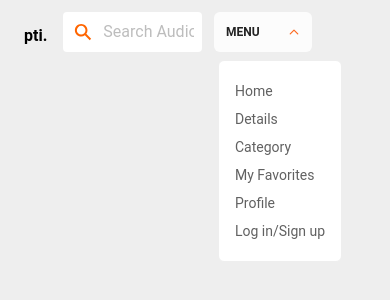
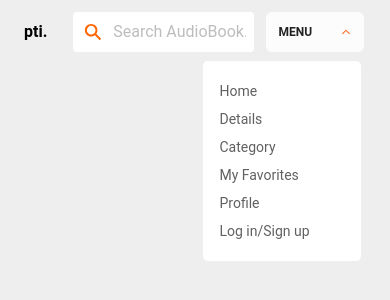
Before and after one commit to codeninja-404/quad-food-client, a React (Vite) app: page / in a window 390 px wide. Both pictures are taken after a click on the button "MENU". Shown: the top 300 px of the page. Built offline with nearby package versions, Linux system fonts and the light colour scheme.

Commit message:
Navbar is now fully responsive

```diff
--- a/src/Components/Headers/NavBar.jsx
+++ b/src/Components/Headers/NavBar.jsx
@@ -1,17 +1,15 @@
 import {
   Typography,
-  Menu,
-  MenuHandler,
-  MenuList,
-  MenuItem,
+
   Button,
   IconButton,
 } from "@material-tailwind/react";
 import { useState } from "react";
 import { IoSearchSharp } from "react-icons/io5";
+import { IoIosArrowDown } from "react-icons/io";
 import { LuUser } from "react-icons/lu";
 import { NavLink } from "react-router-dom";
-import { ChevronDownIcon } from "@heroicons/react/24/outline";
+
 const NavBar = () => {
   const [isOpen, setIsOpen] = useState(false);
 
@@ -31,7 +29,7 @@ const NavBar = () => {
         </Typography>
 
         <div className=" flex w-full gap-2 ">
-          <div className="flex justify-center gap-3 w-full ">
+          <div className="flex justify-center items-center gap-3 w-full ">
             <div className="relative w-7/12 ">
               <input
                 placeholder="Search AudioBook..."
@@ -46,24 +44,24 @@ const NavBar = () => {
               </IconButton>
             </div>
             <div>
-              <div className="relative inline-block text-left">
+              <div className=" inline-block text-left">
                 <Button
                   onClick={toggleDropdown}
                   className="flex justify-between gap-7 items-center p-3 rounded-md bg-white font-bold  text-black   active:bg-gray-50 shadow-none w-30 md:w-40"
                 >
                   Menu
-                  <ChevronDownIcon
-                    strokeWidth={2.5}
-                    className={` text-[#ff5600] h-3 w-3 transition-transform  ${
+                  <IoIosArrowDown className={`text-xl shadow-none text-[#ff5600]  h-3 w-3 transition-transform  ${
                       isOpen ? "-rotate-180" : ""
-                    }`}
-                  />
+                    }`} />
+                  {/* <ChevronDownIcon
+                    strokeWidth={3.5}
+
+                  /> */}
                 </Button>
 
                 {isOpen && (
-                  <div className="relative w-40 z-10 mt-2  shadow-lg">
-                    {/* Dropdown content goes here */}
-                    <ul className="!absolute left-1 py-4 bg-white border rounded-md">
+                  <div className="fixed w-40 z-10  shadow-lg">
+                    <ul className="absolute -left-16 md:left-0 w-40  py-4 mt-2 bg-white border rounded-md">
                       <li className="px-2 py-1 text-sm text-gray-700 hover:bg-[#D5D5D5] hover:text-[#ff6500]">
                         <NavLink className="p-2  ">Home</NavLink>
                       </li>
```
